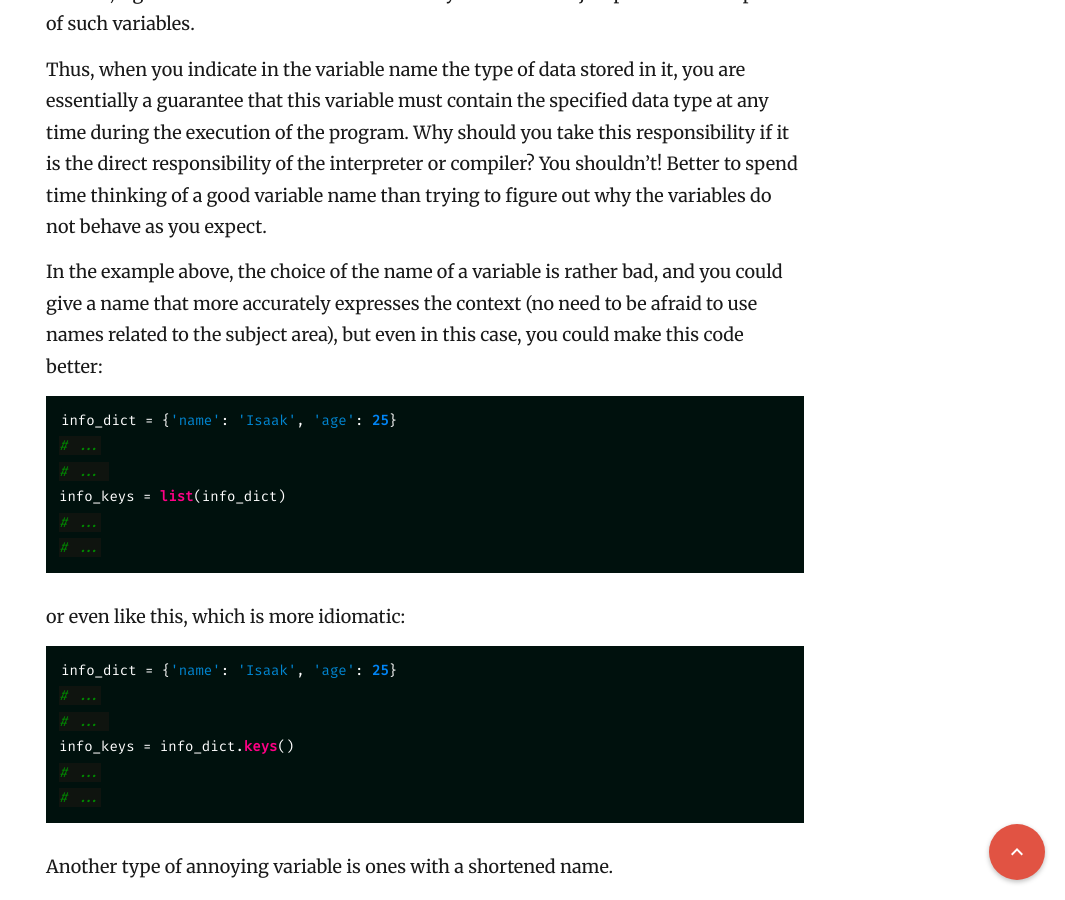
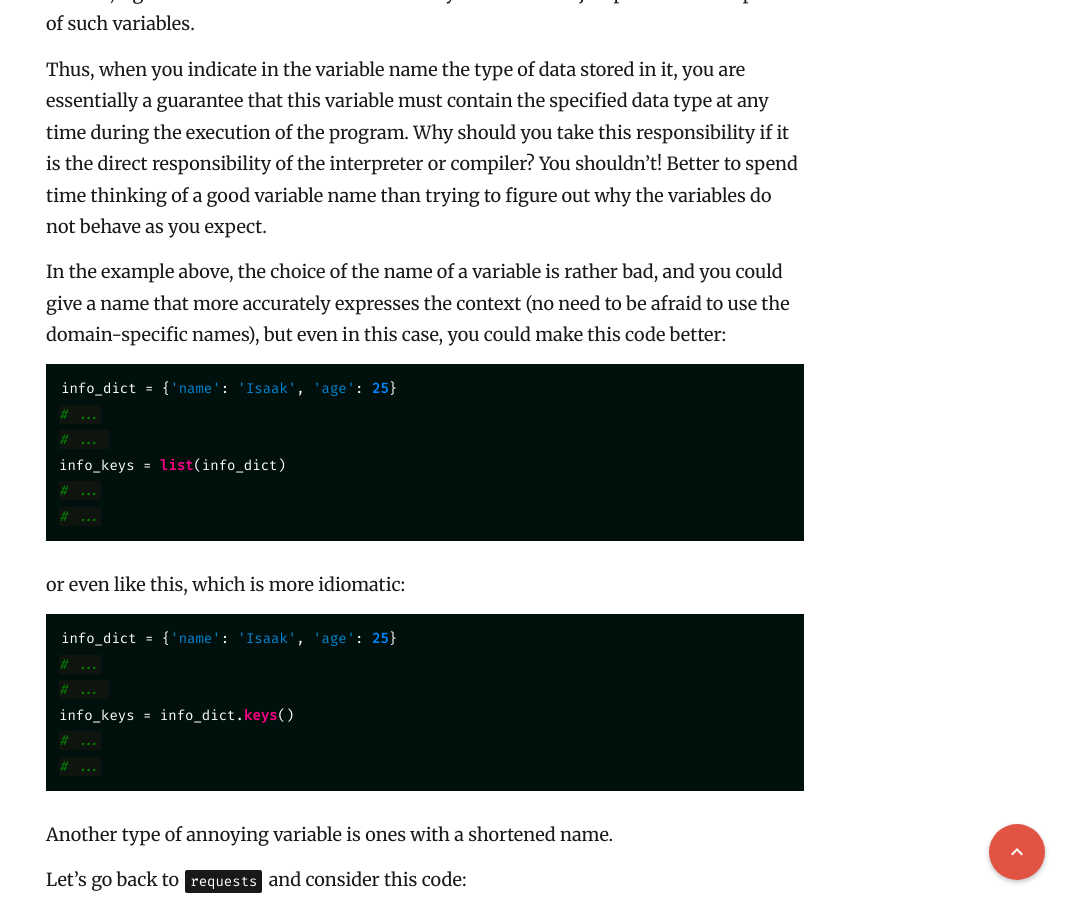
Before and after one commit to lk-geimfari/lk-geimfari.github.io, a Jekyll site: the page built from _posts/2020-07-06-a-few-thoughts-about-naming.md, in a window 1280 px wide and 900 px high, scrolled down 3121 px. Shown: the whole window, without its empty margins (215-1280 px from the left). Built offline with Jekyll 4.4.1, drawn with Linux system fonts in a browser that asks for light colours; nearby versions of some CDN libraries.

Commit message:
Update 2020-07-06-a-few-thoughts-about-naming.md

````diff
--- a/_posts/2020-07-06-a-few-thoughts-about-naming.md
+++ b/_posts/2020-07-06-a-few-thoughts-about-naming.md
@@ -127,7 +127,7 @@ You shouldn't! Better to spend time thinking of a good variable name than trying
 variables do not behave as you expect.
 
 In the example above, the choice of the name of a variable is rather bad, and you could give a
-name that more accurately expresses the context (no need to be afraid to use names related to the subject area),
+name that more accurately expresses the context (no need to be afraid to use the domain-specific names),
 but even in this case, you could make this code better:
 
 ```python
````
